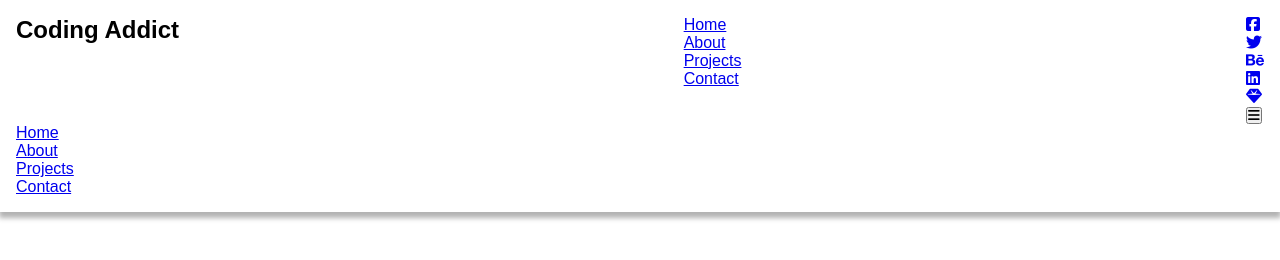
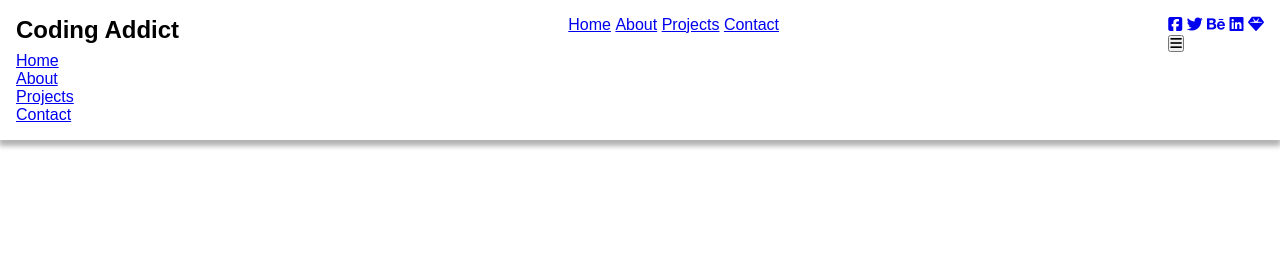
Before and after one commit to AngeloCornelio/res-navbar, a website: page index.html in a window 1280 px wide. Drawn offline with Linux system fonts and the light colour scheme.

Commit message:
Align list items in nav-top horizontally

```diff
--- a/styles.css
+++ b/styles.css
@@ -15,3 +15,7 @@ header {
     justify-content: space-between;
     flex-wrap: wrap;
 }
+
+.nav-top li {
+    display: inline;
+}
```
